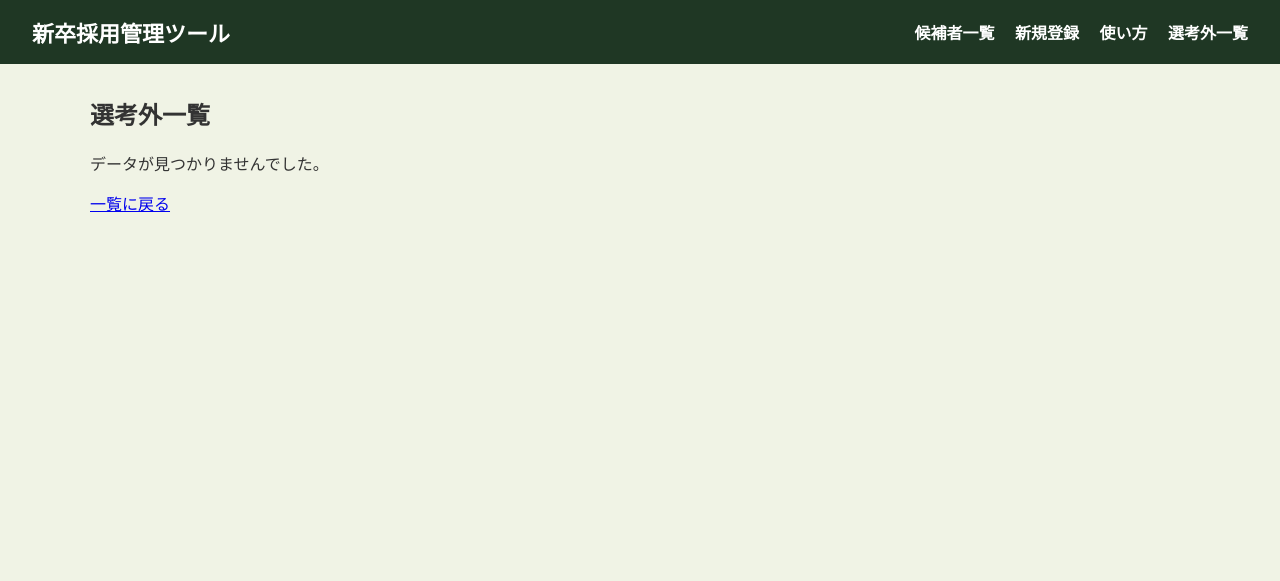
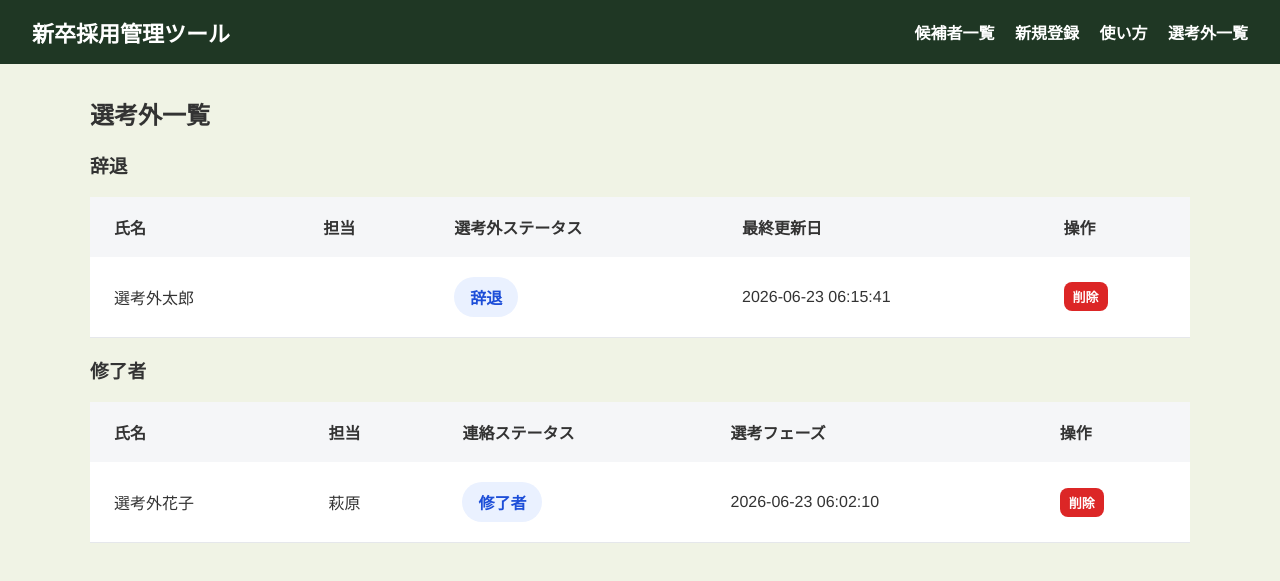
Before and after one commit to Y-Sasaki213/tech_teamC, a Flask app: page /addpage in a window 1280 px wide. Shown: the top 581 px of the page. Run offline with Flask 3, Linux system fonts and the light colour scheme; data comes from the database, SQL or seed files in the repository; both versions use the stored data as it was after the commit.

Commit message:
feat:
選考外に候補者のデータ保存、選考外理由など

```diff
--- a/recruit_app/app.py
+++ b/recruit_app/app.py
@@ -38,10 +38,16 @@ def index():
             p.first_period,
             p.second_period,
             p.final_period
+
         FROM candidates c
         LEFT JOIN candidate_progress p
         ON c.id = p.candidate_id
         WHERE 1 = 1
+          AND (
+              c.contact_status IS NULL
+              OR c.contact_status NOT IN ('辞退', '修了者')
+          )
+
     """
 
     params = []
@@ -567,7 +573,7 @@ def delete_candidate(id):
     conn.commit()
     conn.close()
 
-    return redirect(url_for("index"))
+    return redirect(url_for("addpage"))
 
 # ============
 # 使い方ページ
@@ -600,22 +606,61 @@ def add_contact_memo_column():
 # ====================
 # 選考外の一覧ページ
 # ====================
-@app.route('/addpage')
-@app.route('/addpage/<int:id>')
-def addpage(id=None):
-    candidate = None
+@app.route("/addpage")
+def addpage():
+    conn = sqlite3.connect("recruit.db")
+    conn.row_factory = sqlite3.Row
+    cur = conn.cursor()
 
-    if id is not None:
-        conn = sqlite3.connect('recruit.db')
-        conn.row_factory = sqlite3.Row
-        cur = conn.cursor()
+    # 辞退の候補者だけ取得
+    cur.execute("""
+        SELECT *
+        FROM candidates
+        WHERE contact_status = '辞退'
+        ORDER BY updated_at DESC
+    """)
+    decline_candidates = cur.fetchall()
 
-        cur.execute('SELECT * FROM candidates WHERE id = ?', (id,))
-        candidate = cur.fetchone()
+    # 修了者の候補者だけ取得
+    cur.execute("""
+        SELECT *
+        FROM candidates
+        WHERE contact_status = '修了者'
+        ORDER BY updated_at DESC
+    """)
+    completed_candidates = cur.fetchall()
 
-        conn.close()
+    conn.close()
 
-    return render_template('addpage.html', candidate=candidate)
+    return render_template(
+        "addpage.html",
+        decline_candidates=decline_candidates,
+        completed_candidates=completed_candidates
+    )
+
+# 選考外ページへの移動
+
+@app.route("/move_to_outside/<int:id>", methods=["POST"])
+def move_to_outside(id):
+    outside_status = request.form.get("outside_status")
+
+    if outside_status == "":
+        return "選考外ステータスを選択してください"
+
+    conn = sqlite3.connect("recruit.db")
+    conn.row_factory = sqlite3.Row
+    cur = conn.cursor()
+
+    cur.execute("""
+        UPDATE candidates
+        SET contact_status = ?
+        WHERE id = ?
+    """, (outside_status, id))
+
+    conn.commit()
+    conn.close()
+
+    return redirect(url_for("addpage"))
 
 
 # =========================
--- /dev/null
+++ b/recruit_app/static/css/addpage.css
@@ -0,0 +1,26 @@
+.candidate-table {
+  width: 100%;
+  border-collapse: collapse;
+  background-color: #fff;
+}
+
+.candidate-table th {
+  text-align: left;
+  padding: 18px 24px;
+  background-color: #f5f6f8;
+  font-weight: bold;
+}
+
+.candidate-table td {
+  padding: 20px 24px;
+  border-bottom: 1px solid #e5e7eb;
+}
+
+.status-badge {
+  display: inline-block;
+  padding: 8px 16px;
+  border-radius: 999px;
+  background-color: #eaf1ff;
+  color: #1d4ed8;
+  font-weight: bold;
+}
--- a/recruit_app/templates/addpage.html
+++ b/recruit_app/templates/addpage.html
@@ -1,85 +1,99 @@
 {% extends "base.html" %}
-
-{% block page_css %}
-<link rel="stylesheet" href="{{ url_for('static', filename='css/form.css') }}">
-{% endblock %}
 
 {% block content %}
 
+<link rel="stylesheet" href="{{ url_for('static', filename='css/addpage.css') }}">
 <h2>選考外一覧</h2>
 
-{% if candidate %}
+<!-- =========================
+     辞退 一覧
+========================= -->
+<h3>辞退</h3>
 
-<div class="form-card">
+{% if decline_candidates %}
 
-  <h3>基本情報</h3>
+<table class="candidate-table">
+  <thead>
+    <tr>
+      <th>氏名</th>
+      <th>担当</th>
+      <th>選考外ステータス</th>
+      <th>最終更新日</th>
+      <th>操作</th>
+    </tr>
+  </thead>
 
-  <p><strong>ID：</strong>{{ candidate.id }}</p>
-  <p><strong>候補者氏名：</strong>{{ candidate.name }}</p>
-  <p><strong>担当：</strong>{{ candidate.owner }}</p>
-  <p><strong>連絡ステータス：</strong>{{ candidate.contact_status }}</p>
-  <p><strong>その他メモ：</strong>{{ candidate.contact_memo }}</p>
-
-  <hr>
-
-  <h3>初期フェーズ</h3>
-
-  <p><strong>カジュアル面談 / 説明会 担当者名：</strong>{{ candidate.casual_event_staff }}</p>
-  <p><strong>書類選考：</strong>{{ candidate.document_screening }}</p>
-
-  <hr>
-
-  <h3>1次面接</h3>
-
-  <p><strong>実施予定時期：</strong>{{ candidate.first_period }}</p>
-  <p><strong>実施日：</strong>{{ candidate.first_interview_date }}</p>
-  <p><strong>担当者：</strong>{{ candidate.first_interviewer }}</p>
-  <p><strong>リマインド：</strong>{{ candidate.first_remind }}</p>
-
-  <hr>
-
-  <h3>2次面接</h3>
-
-  <p><strong>実施予定時期：</strong>{{ candidate.second_period }}</p>
-  <p><strong>実施日：</strong>{{ candidate.second_interview_date }}</p>
-  <p><strong>担当者：</strong>{{ candidate.second_interviewer }}</p>
-  <p><strong>座談会：</strong>{{ candidate.first_meeting }}</p>
-  <p><strong>TEL：</strong>{{ candidate.second_tel }}</p>
-  <p><strong>リマインド：</strong>{{ candidate.second_remind }}</p>
-
-  <hr>
-
-  <h3>最終フェーズ</h3>
-
-  <p><strong>最終面接：</strong>{{ candidate.final_interview }}</p>
-  <p><strong>実施予定時期：</strong>{{ candidate.final_period }}</p>
-  <p><strong>実施日：</strong>{{ candidate.final_interview_date }}</p>
-  <p><strong>成績証明：</strong>{{ candidate.transcript }}</p>
-  <p><strong>懇親会予定時期：</strong>{{ candidate.pizza_party_plan }}</p>
-  <p><strong>懇親会参加：</strong>{{ candidate.pizza_party_join }}</p>
-  <p><strong>承諾目安：</strong>{{ candidate.acceptance_estimate }}</p>
-  <p><strong>承諾期限：</strong>{{ candidate.offer_deadline }}</p>
-
-  <div class="form-actions">
-    <a href="{{ url_for('edit_candidate', id=candidate.id) }}" class="btn-addpage">
-      編集画面に戻る
-    </a>
-
-    <a href="{{ url_for('index') }}" class="btn-addpage">
-      一覧に戻る
-    </a>
-  </div>
-
-</div>
+  <tbody>
+    {% for candidate in decline_candidates %}
+    <tr>
+  <td>{{ candidate.name }}</td>
+  <td>{{ candidate.owner }}</td>
+  <td>
+    <span class="status-badge">
+      {{ candidate.contact_status }}
+    </span>
+  </td>
+  <td>{{ candidate.updated_at or "-" }}</td>
+  <td>
+    <form class="inline-form" action="{{ url_for('delete_candidate', id=candidate.id) }}" method="POST">
+      <button class="btn small danger" type="submit" onclick="return confirmDelete();">
+        削除
+      </button>
+    </form>
+  </td>
+</tr>
+    {% endfor %}
+  </tbody>
+</table>
 
 {% else %}
+  <p>辞退の候補者はいません。</p>
+{% endif %}
 
-<p>データが見つかりませんでした。</p>
 
-<a href="{{ url_for('index') }}" class="btn-addpage">
-  一覧に戻る
-</a>
+<!-- =========================
+     修了者 一覧
+========================= -->
+<h3>修了者</h3>
 
+{% if completed_candidates %}
+
+<table class="candidate-table">
+  <thead>
+    <tr>
+      <th>氏名</th>
+      <th>担当</th>
+      <th>連絡ステータス</th>
+      <th>選考フェーズ</th>
+      <th>操作</th>
+    </tr>
+  </thead>
+
+  <tbody>
+    {% for candidate in completed_candidates %}
+    <tr>
+  <td>{{ candidate.name }}</td>
+  <td>{{ candidate.owner }}</td>
+  <td>
+    <span class="status-badge">
+      {{ candidate.contact_status }}
+    </span>
+  </td>
+  <td>{{ candidate.updated_at or "-" }}</td>
+  <td>
+    <form class="inline-form" action="{{ url_for('delete_candidate', id=candidate.id) }}" method="POST">
+      <button class="btn small danger" type="submit" onclick="return confirmDelete();">
+        削除
+      </button>
+    </form>
+  </td>
+</tr>
+    {% endfor %}
+  </tbody>
+</table>
+
+{% else %}
+  <p>修了者の候補者はいません。</p>
 {% endif %}
 
 {% endblock %}
```
Also changed, not shown: recruit_app/templates/edit.html (+18 -4 lines), recruit_app/templates/index.html (+0 -7 lines), recruit_app/database.db (added), recruit_app/recruit.db.
